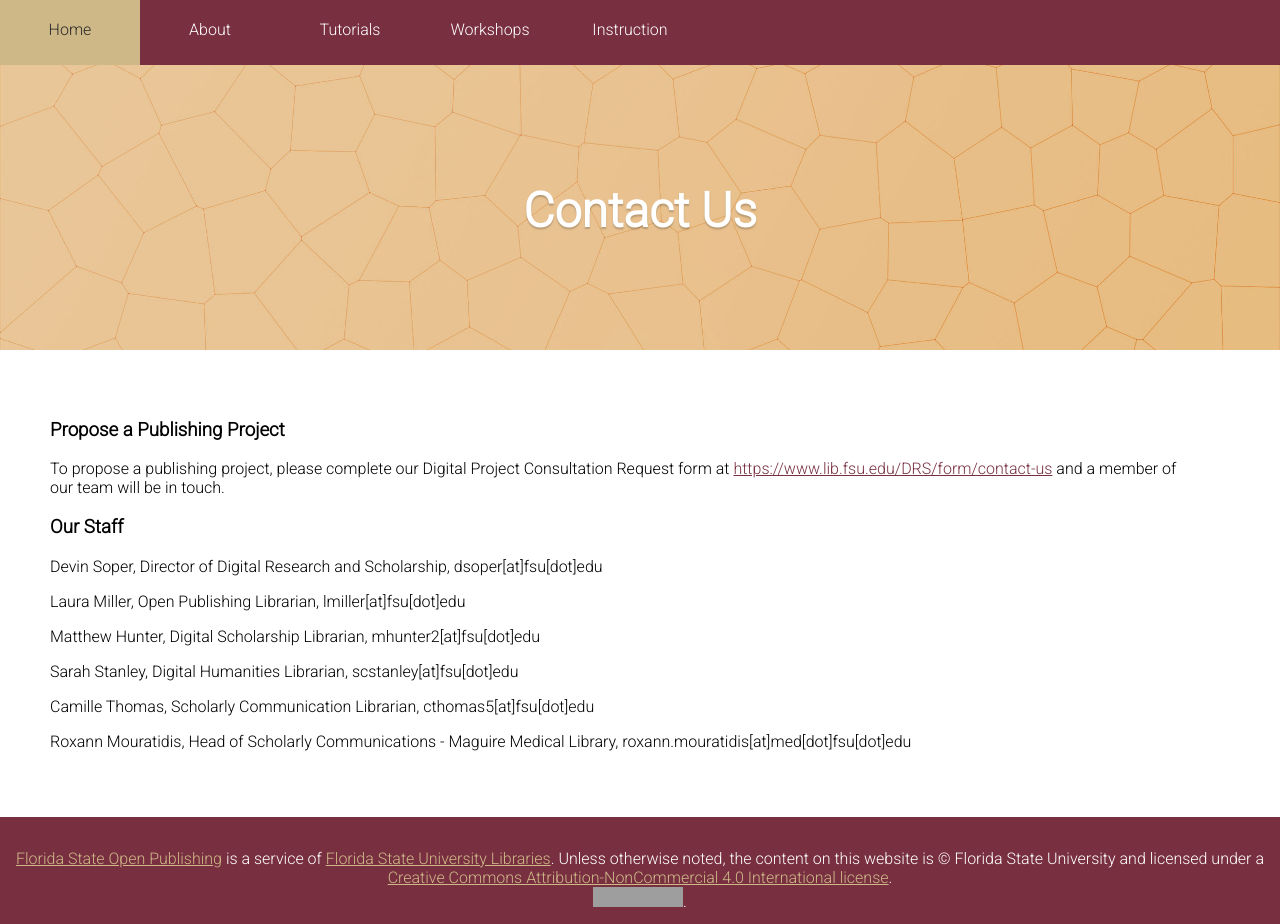
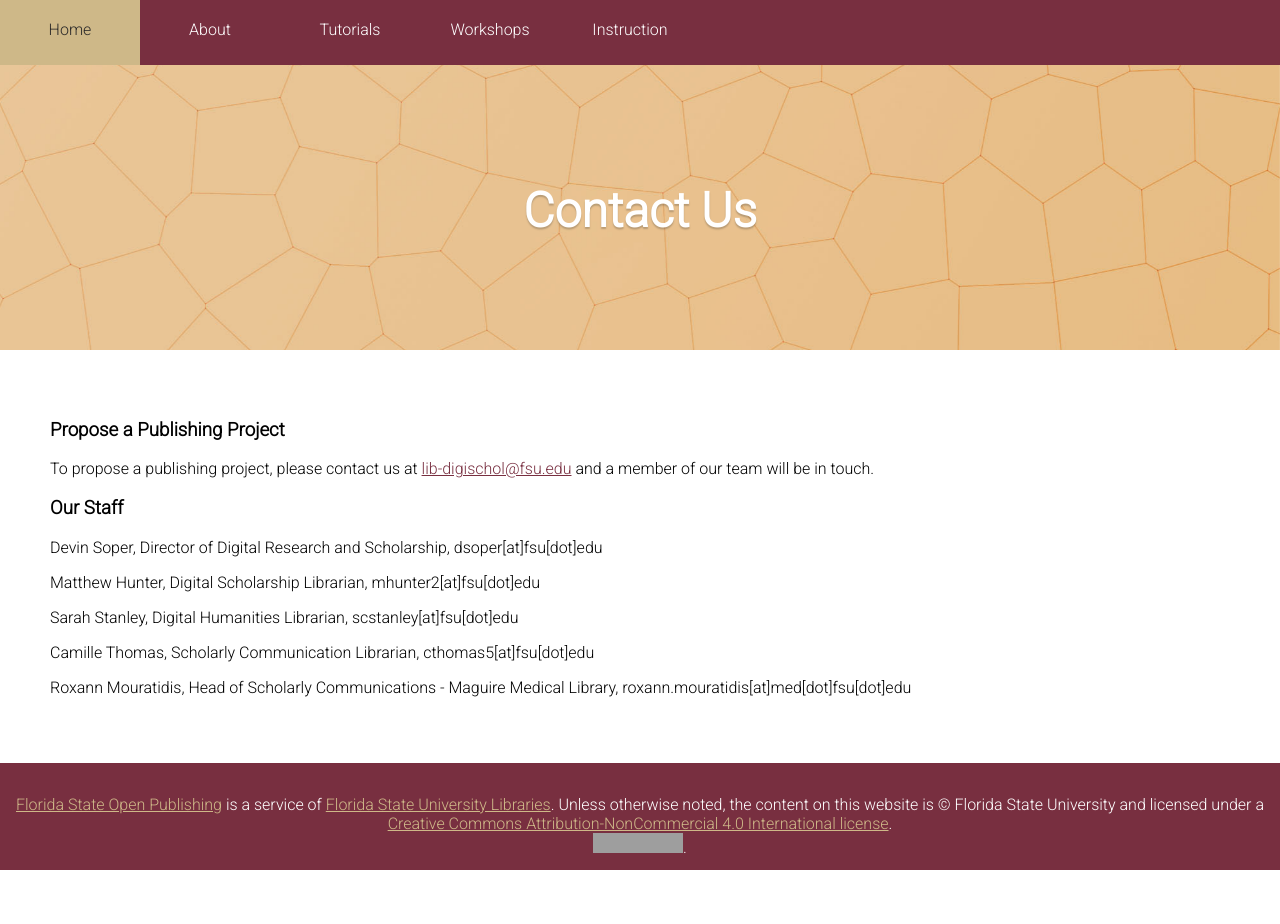
Before and after one commit to FSUDRS/fsudrs.github.io, a Jekyll site: the page built from contact.md, in a window 1280 px wide and 924 px high. Built offline with Jekyll 4.4.1, drawn with Linux system fonts in a browser that asks for light colours; grey boxes are pictures that could not be loaded.

Commit message:
update links
remove Laura, remove DRS contact form page and replace with direct mailto

```diff
--- a/contact.md
+++ b/contact.md
@@ -6,13 +6,11 @@ permalink: /contact/
 
 ### Propose a Publishing Project
 
-To propose a publishing project, please complete our Digital Project Consultation Request form at [https://www.lib.fsu.edu/DRS/form/contact-us](https://www.lib.fsu.edu/DRS/form/contact-us) and a member of our team will be in touch.
+To propose a publishing project, please contact us at [lib-digischol@fsu.edu](mailto:lib-digischol@fsu.edu?subject=New%20FSOP%20Publishing%20Project%20Proposal) and a member of our team will be in touch.
 
 ### Our Staff
 
 Devin Soper, Director of Digital Research and Scholarship, dsoper[at]fsu[dot]edu
-
-Laura Miller, Open Publishing Librarian, lmiller[at]fsu[dot]edu
 
 Matthew Hunter, Digital Scholarship Librarian, mhunter2[at]fsu[dot]edu
 
```
